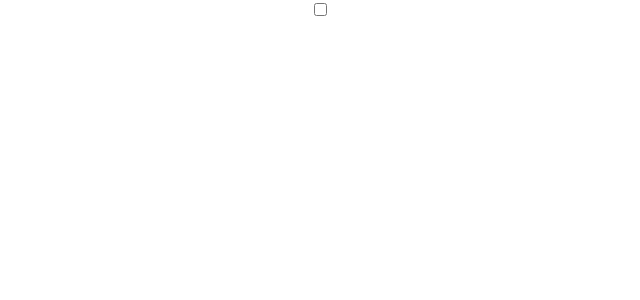
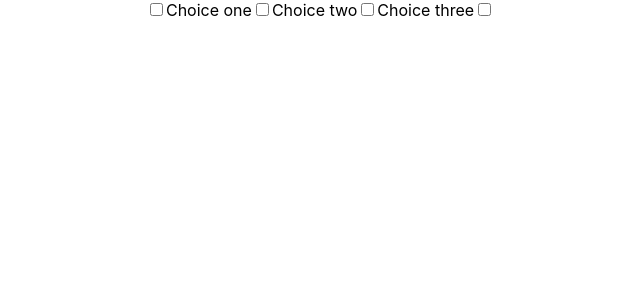
Before and after one commit to lindellcarternyc/use-form, a React (Create React App) app: page / in a window 1280 px wide. Shown: the top 300 px of the page, without its empty margins (320-960 px from the left). Built offline with nearby package versions, Linux system fonts and the light colour scheme.

Commit message:
implement checkbox groups

```diff
--- a/src/App.tsx
+++ b/src/App.tsx
@@ -2,6 +2,7 @@ import React, { useState } from 'react';
 import logo from './logo.svg';
 import './App.css';
 
+import { CheckboxGroupExample } from './use-form/Input.example'
 // import { NumberInputExample } from './use-form/Input.example'
 
 function App() {
@@ -27,6 +28,7 @@ function App() {
         onChange={onChange}
         checked={state.checkbox}
       />
+      <CheckboxGroupExample />
     </div>
   );
 }
--- a/src/use-form/Input.example.tsx
+++ b/src/use-form/Input.example.tsx
@@ -67,7 +67,23 @@ export const CheckboxInputExample: React.FC<{ checked?: boolean }> = ({ checked
 }
 
 export const CheckboxGroupExample: React.FC = () => {
+    interface State {
+        choices: string[]
+    }
+
+    const { values, handleChange } = useForm<State>({
+        initialValues: {
+            choices: []
+        }
+    })
     return (
-        <></>
+        <>
+            <label htmlFor="one">Choice one</label>
+            <input type="checkbox" id="one" name="choices" value="one" onChange={handleChange} checked={values.choices.includes("one")}/>
+            <label htmlFor="two">Choice two</label>
+            <input type="checkbox" id="two" name="choices" value="two" onChange={handleChange} checked={values.choices.includes("two")} />
+            <label htmlFor="three">Choice three</label>
+            <input type="checkbox" id="three" name="choices" value="three" onChange={handleChange} checked={values.choices.includes("three")} />
+        </>
     )
 }
--- a/src/use-form/use-form.ts
+++ b/src/use-form/use-form.ts
@@ -24,17 +24,27 @@ const getUpdateValue = (currentValue: any, newValue: string): typeof currentValu
     }
 }
 
+const getUpdateArrayValue = (currentArray: string[], value: string): string[] => {
+    if (currentArray.includes(value)) return currentArray.filter(val => val!== value)
+    return [...currentArray, value]
+}
+
 const useForm = <Values extends Record<string, any>>(args: UseFormArgs<Values>) => {
     const [values, setValues] = useState(args.initialValues)
 
     const handleChange = (evt: React.ChangeEvent<HTMLInputElement>) => {
         const { name, value, type, checked } = evt.target
 
+        const currentValue = values[name]
         let updatedValue: typeof values[typeof name]
         if (type === 'checkbox') {
-            updatedValue = checked as any
+            if (Array.isArray(currentValue)) {
+                updatedValue = getUpdateArrayValue(currentValue, value) as any
+            } else {
+                updatedValue = checked as any
+            }
         } else {
-            updatedValue = getUpdateValue(values[name], value)
+            updatedValue = getUpdateValue(currentValue, value)
         }
 
         const newValues: Values = {
```
Also changed, not shown: 1 other file (tests, documents, lock files or other folders).
